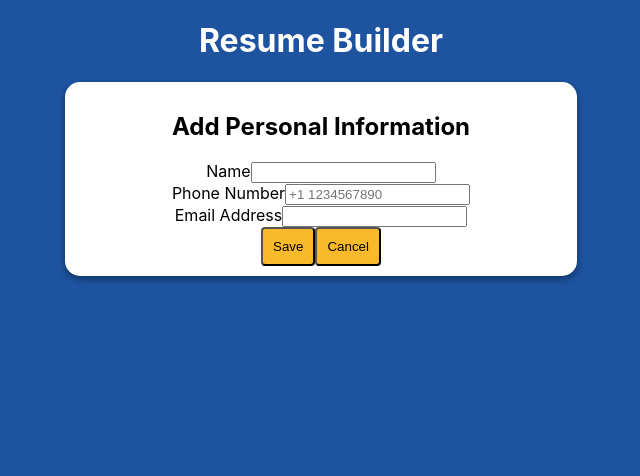
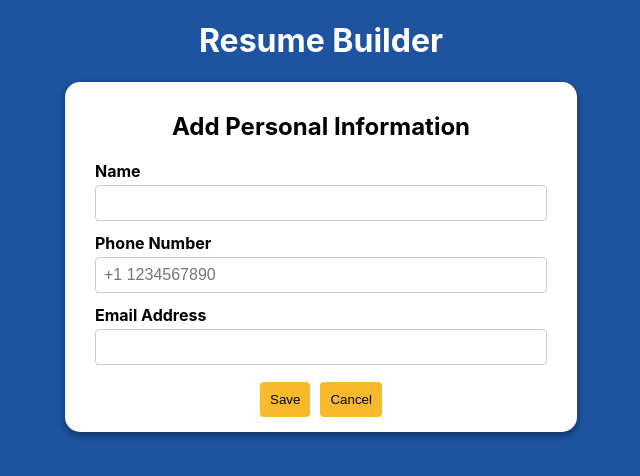
Before and after one commit to jimmyMsh/orientation-project-JS-26.SPR.B, a React (Create React App) app: page /add-info in a window 1280 px wide. Shown: the top 476 px of the page, without its empty margins (319-959 px from the left). Built offline with nearby package versions, Linux system fonts and the light colour scheme; the HTML template or start-up script is replaced by a standard one.

Commit message:
Add styles for user info form and display, use React Router Link

```diff
--- a/src/App.css
+++ b/src/App.css
@@ -26,4 +26,38 @@ button {
   padding: 10px;
   border-radius: 4px;
   background-color: rgb(248 185 42);
+  cursor: pointer;
+  border: none;
+  margin: 5px;
 }
+
+.userInfoSection p {
+  font-style: normal;
+  margin: 4px 0;
+}
+
+.formGroup {
+  display: flex;
+  flex-direction: column;
+  margin-bottom: 12px;
+  text-align: left;
+  padding: 0 20px;
+}
+
+.formGroup label {
+  font-weight: bold;
+  margin-bottom: 4px;
+}
+
+.formGroup input {
+  padding: 8px;
+  border: 1px solid #ccc;
+  border-radius: 4px;
+  font-size: 1rem;
+}
+
+.error {
+  color: red;
+  font-size: 0.85rem;
+  margin-top: 4px;
+}
--- a/src/App.js
+++ b/src/App.js
@@ -1,5 +1,5 @@
 import { useState } from "react";
-import { Routes, Route } from "react-router-dom";
+import { Routes, Route, Link } from "react-router-dom";
 import UserInfoForm from "./components/UserInfoForm";
 import "./App.css";
 
@@ -62,9 +62,9 @@ function UserInfoDisplay({ userInfo }) {
     return (
       <div className="resumeSection userInfoSection">
         <p>No personal information added yet.</p>
-        <a href="/add-info">
+        <Link to="/add-info">
           <button>Add Personal Info</button>
-        </a>
+        </Link>
       </div>
     );
   }
@@ -74,9 +74,9 @@ function UserInfoDisplay({ userInfo }) {
       <h2>{userInfo.name}</h2>
       <p>{userInfo.phone}</p>
       <p>{userInfo.email}</p>
-      <a href="/edit-info">
+      <Link to="/edit-info">
         <button>Edit Personal Info</button>
-      </a>
+      </Link>
     </div>
   );
 }
```
